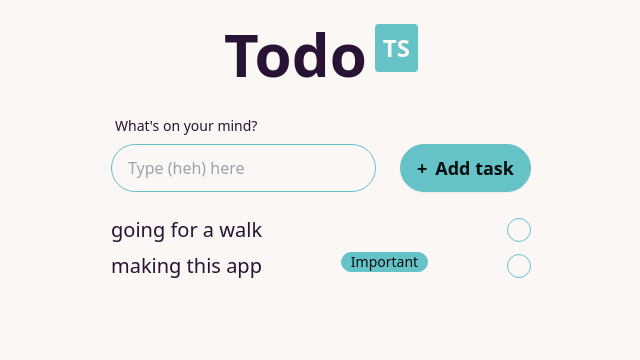
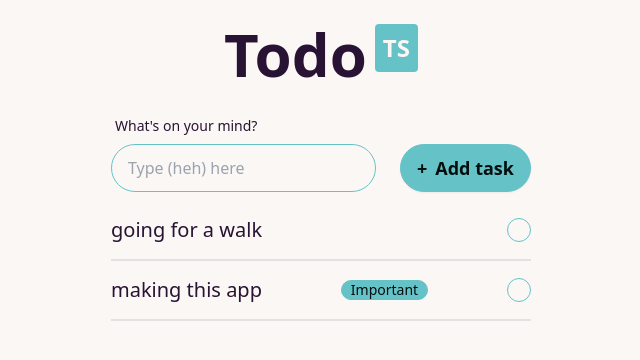
Before and after one commit to mlorenzm/todo-ts, a React (Vite) app: page / in a window 1280 px wide. Shown: the top 360 px of the page, without its empty margins (319-959 px from the left). Built offline with nearby package versions, Linux system fonts and the light colour scheme.

Commit message:
add dividers

```diff
--- a/src/components/Todo.tsx
+++ b/src/components/Todo.tsx
@@ -11,6 +11,7 @@
     console.log(finished);
   };
   return (
+    <>
       <div className="flex justify-between items-center">
         {finished ? (
           <li className="max-w-xs break-words line-through text-neutral-content">
@@ -20,7 +21,7 @@
           <li className="max-w-xs break-words">{item.name}</li>
         )}
         {item.important && (
-        <div className="badge badge-primary self-start">Important</div>
+          <div className="badge badge-primary ">Important</div>
         )}
         <input
           type="checkbox"
@@ -28,6 +29,8 @@
           onChange={handleChange}
         />
       </div>
+      <div className="divider my-0"></div>
+    </>
   );
 };
 
```
Lines whose indentation alone changed are shown as unchanged.
